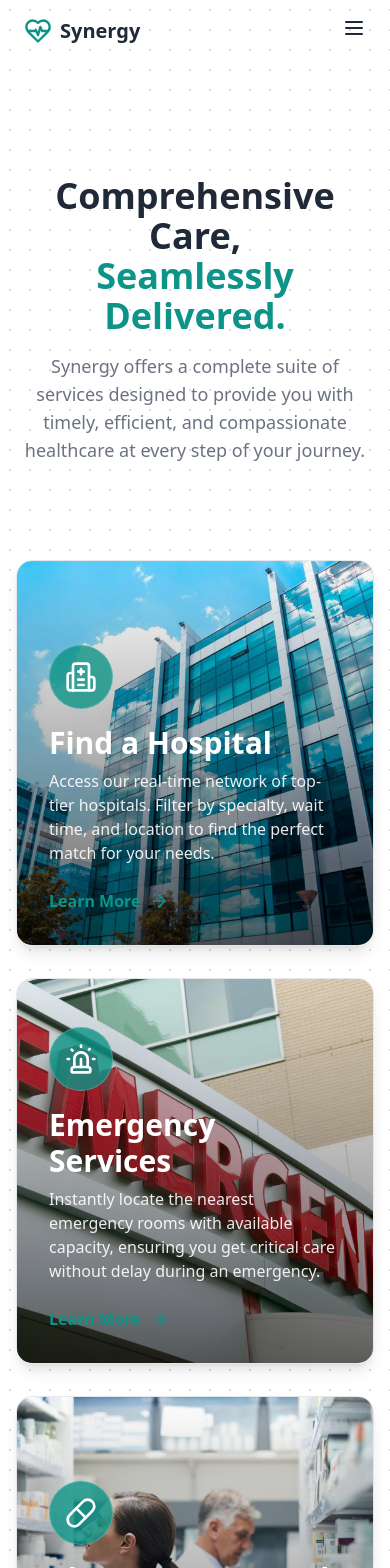
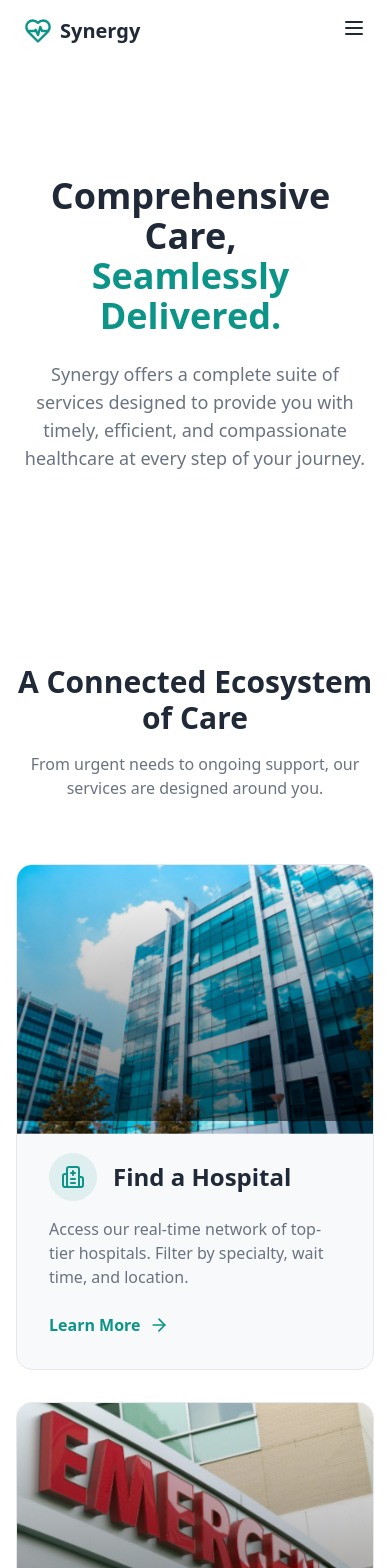
Before and after one commit to barunaniket/Synergy, a React (Vite) app: page /services in a window 390 px wide. Shown: the top 1568 px of the page. Built offline with nearby package versions, Linux system fonts and the light colour scheme.

Commit message:
services page god level done

```diff
--- a/src/pages/ServicesPage.tsx
+++ b/src/pages/ServicesPage.tsx
@@ -1,128 +1,346 @@
-import { motion } from 'framer-motion';
-import { Hospital, Siren, Pill, Home, Video, ArrowRight } from 'lucide-react';
+import React, { useState, useRef } from 'react';
+import { motion, AnimatePresence, useMotionValue, useTransform, useSpring } from 'framer-motion';
+import { Hospital, Siren, Pill, Home, Video, ArrowRight, Plus, ShieldCheck, Zap, Users } from 'lucide-react';
 
+// --- DATA ---
 const services = [
   {
     icon: Hospital,
     title: 'Find a Hospital',
-    description: 'Access our real-time network of top-tier hospitals. Filter by specialty, wait time, and location to find the perfect match for your needs.',
+    description: 'Access our real-time network of top-tier hospitals. Filter by specialty, wait time, and location.',
     link: '/find-a-hospital',
     image: '/dl.beatsnoop.com-final-Al0yVLXNC7.jpg'
   },
   {
     icon: Siren,
     title: 'Emergency Services',
-    description: 'Instantly locate the nearest emergency rooms with available capacity, ensuring you get critical care without delay during an emergency.',
+    description: 'Instantly locate the nearest emergency rooms with available capacity, ensuring you get critical care without delay.',
     link: '/emergency',
     image: '/dl.beatsnoop.com-final-nsrY5TzDuB.jpg'
   },
   {
     icon: Pill,
     title: 'Pharmacy Network',
-    description: 'Connect with our network of pharmacies for prescription fulfillment, medication management, and expert pharmaceutical advice.',
+    description: 'Connect with our network of pharmacies for prescription fulfillment and medication management.',
     link: '/pharmacy',
     image: '/dl.beatsnoop.com-final-JpNHXSut5C.jpg'
   },
   {
     icon: Home,
     title: 'Home Care Visits',
-    description: 'Schedule professional and compassionate in-home visits from qualified doctors and nurses for check-ups, post-operative care, and more.',
+    description: 'Schedule professional and compassionate in-home visits from qualified doctors and nurses.',
     link: '/home-visit',
     image: '/premium_photo-1661658696251-88ca80710869.avif'
   },
   {
     icon: Video,
     title: 'Telehealth Consultations',
-    description: 'Book secure video calls with specialists from the comfort of your home. Get expert medical advice without the need to travel.',
+    description: 'Book secure video calls with specialists from the comfort of your home for expert medical advice.',
     link: '/telehealth',
     image: '/dl.beatsnoop.com-final-epGd54fhW9.jpg'
   },
 ];
 
+const benefits = [
+    {
+        icon: Zap,
+        title: "Speed & Efficiency",
+        description: "Our real-time data network drastically reduces wait times, connecting you to care when seconds count."
+    },
+    {
+        icon: ShieldCheck,
+        title: "Trusted Network",
+        description: "We partner with accredited, high-quality hospitals and providers to ensure you receive the best care."
+    },
+    {
+        icon: Users,
+        title: "Patient-Centric",
+        description: "Our platform is designed with your journey in mind, providing clarity and support at every step."
+    }
+];
+
+const faqs = [
+    {
+        question: "How does Synergy find hospitals so quickly?",
+        answer: "Our platform uses a real-time data network connected directly to our partner hospitals. This allows us to access up-to-the-minute information on bed availability, specialist schedules, and wait times, providing you with the fastest and most accurate results."
+    },
+    {
+        question: "Is there a fee for patients to use Synergy?",
+        answer: "No, our core service of finding and connecting with hospitals is completely free for patients. Our mission is to improve access to care, and we believe that shouldn't come at a cost to those in need."
+    },
+    {
+        question: "How do I schedule a telehealth consultation?",
+        answer: "Simply select the 'Telehealth Consultations' service, browse available specialists, and choose a time that works for you. You'll receive a secure link for your video call once your appointment is confirmed."
+    },
+];
+
+// --- ANIMATION VARIANTS ---
 const containerVariants = {
   hidden: { opacity: 0 },
   visible: {
     opacity: 1,
-    transition: { staggerChildren: 0.15 },
+    transition: { staggerChildren: 0.1, delayChildren: 0.2 },
   },
 };
 
 const itemVariants = {
-  hidden: { opacity: 0, y: 30, scale: 0.98 },
-  visible: {
-    opacity: 1,
-    y: 0,
-    scale: 1,
-    transition: { duration: 0.6, ease: [0.6, 0.01, 0.05, 0.95] },
-  },
+  hidden: { opacity: 0, y: 30 },
+  visible: { opacity: 1, y: 0, transition: { duration: 0.8, ease: [0.22, 1, 0.36, 1] } },
 };
 
+// --- HELPER COMPONENTS ---
+
+const AnimatedWords = ({ text }: { text: string }) => {
+    const words = text.split(" ");
+    return (
+        <span className="inline-block">
+            {words.map((word, i) => (
+                <motion.span key={i} variants={itemVariants} className="inline-block mr-[0.25em]">
+                    {word}
+                </motion.span>
+            ))}
+        </span>
+    );
+};
+
+const ServiceCard = ({ service }: { service: typeof services[0] }) => {
+    const ref = useRef<HTMLAnchorElement>(null);
+
+    const x = useMotionValue(0);
+    const y = useMotionValue(0);
+
+    const xSpring = useSpring(x, { stiffness: 300, damping: 30 });
+    const ySpring = useSpring(y, { stiffness: 300, damping: 30 });
+
+    const rotateX = useTransform(ySpring, [-0.5, 0.5], ['7.5deg', '-7.5deg']);
+    const rotateY = useTransform(xSpring, [-0.5, 0.5], ['-7.5deg', '7.5deg']);
+
+    const handleMouseMove = (e: React.MouseEvent<HTMLAnchorElement, MouseEvent>) => {
+        if (!ref.current) return;
+        const rect = ref.current.getBoundingClientRect();
+        const width = rect.width;
+        const height = rect.height;
+        const mouseX = e.clientX - rect.left;
+        const mouseY = e.clientY - rect.top;
+        const xPct = mouseX / width - 0.5;
+        const yPct = mouseY / height - 0.5;
+        x.set(xPct);
+        y.set(yPct);
+    };
+
+    const handleMouseLeave = () => {
+        x.set(0);
+        y.set(0);
+    };
+
+    return (
+        <motion.a
+            ref={ref}
+            href={service.link}
+            onMouseMove={handleMouseMove}
+            onMouseLeave={handleMouseLeave}
+            style={{ transformStyle: "preserve-3d", rotateX, rotateY }}
+            variants={itemVariants}
+            className="block group rounded-2xl overflow-hidden border border-border bg-surface relative"
+        >
+            <div className="relative h-64">
+                <motion.img
+                    src={service.image}
+                    alt={service.title}
+                    className="absolute inset-0 w-full h-full object-cover"
+                    style={{
+                        transformStyle: "preserve-3d",
+                        scale: 1.1,
+                        transition: 'transform 0.4s ease',
+                    }}
+                    whileHover={{ scale: 1.05 }}
+                />
+                <div className="absolute inset-0 bg-gradient-to-t from-black/50 to-transparent"></div>
+            </div>
+            <div className="p-8" style={{ transform: "translateZ(50px)" }}>
+                <div className="flex items-center gap-4 mb-4">
+                    <div className="flex-shrink-0 h-12 w-12 flex items-center justify-center rounded-full bg-primary/10 text-primary">
+                        <service.icon size={24} />
+                    </div>
+                    <h3 className="text-2xl font-bold text-text-primary">{service.title}</h3>
+                </div>
+                <p className="text-text-secondary mb-6">{service.description}</p>
+                <div className="flex items-center font-semibold text-primary transition-transform duration-300 group-hover:translate-x-1">
+                  Learn More <ArrowRight className="ml-2 h-5 w-5" />
+                </div>
+            </div>
+        </motion.a>
+    );
+};
+
+const AccordionItem = ({ faq, isOpen, onToggle }: { faq: typeof faqs[0], isOpen: boolean, onToggle: () => void }) => {
+    return (
+        <motion.div className="border-b border-border" layout>
+            <motion.button
+                className="flex w-full items-center justify-between py-6 text-left"
+                onClick={onToggle}
+            >
+                <span className="text-lg font-medium text-text-primary">{faq.question}</span>
+                <motion.div animate={{ rotate: isOpen ? 45 : 0 }} transition={{ duration: 0.3 }}>
+                   <Plus className="h-6 w-6 text-text-secondary"/>
+                </motion.div>
+            </motion.button>
+            <AnimatePresence>
+                {isOpen && (
+                    <motion.div
+                        initial={{ opacity: 0, height: 0 }}
+                        animate={{ opacity: 1, height: 'auto' }}
+                        exit={{ opacity: 0, height: 0 }}
+                        transition={{ duration: 0.3, ease: 'easeInOut' }}
+                        className="overflow-hidden"
+                    >
+                        <p className="pb-6 text-text-secondary">{faq.answer}</p>
+                    </motion.div>
+                )}
+            </AnimatePresence>
+        </motion.div>
+    );
+};
+
+
+// --- MAIN PAGE COMPONENT ---
 function ServicesPage() {
+  const [openFaq, setOpenFaq] = useState<number | null>(0);
+
   return (
-    <div className="pt-20 overflow-x-hidden">
+    <div className="pt-20 bg-background overflow-x-hidden">
       {/* Hero Section */}
       <motion.section
         initial="hidden"
         animate="visible"
         variants={containerVariants}
-        className="py-24 md:py-32 text-center"
+        className="py-24 md:py-32 text-center relative"
       >
+        <div className="absolute inset-0 h-full w-full bg-surface [mask-image:radial-gradient(100%_50%_at_top_center,white,transparent)] -z-10"></div>
         <div className="container mx-auto px-4 md:px-6">
           <motion.h1 variants={itemVariants} className="text-4xl md:text-6xl font-bold text-text-primary">
-            Comprehensive Care,
+            <AnimatedWords text="Comprehensive Care," />
             <br />
-            <span className="text-primary">Seamlessly Delivered.</span>
+            <span className="text-primary"><AnimatedWords text="Seamlessly Delivered." /></span>
           </motion.h1>
-          <motion.p variants={itemVariants} className="mt-4 max-w-3xl mx-auto text-lg text-text-secondary">
+          <motion.p variants={itemVariants} className="mt-6 max-w-3xl mx-auto text-lg text-text-secondary">
             Synergy offers a complete suite of services designed to provide you with timely, efficient, and compassionate healthcare at every step of your journey.
           </motion.p>
         </div>
       </motion.section>
 
       {/* Services Grid */}
-      <motion.section
+      <section className="container mx-auto px-4 md:px-6 py-24 md:py-32">
+        <motion.div
+            className="text-center mb-16"
+            initial={{ opacity: 0, y: 20 }}
+            whileInView={{ opacity: 1, y: 0 }}
+            viewport={{ once: true, amount: 0.5 }}
+            transition={{ duration: 0.6 }}
+        >
+            <h2 className="text-3xl font-bold text-text-primary sm:text-4xl">A Connected Ecosystem of Care</h2>
+            <p className="mt-4 max-w-2xl mx-auto text-text-secondary">
+                From urgent needs to ongoing support, our services are designed around you.
+            </p>
+        </motion.div>
+        <motion.div
+            className="grid grid-cols-1 md:grid-cols-2 lg:grid-cols-3 gap-8"
+            style={{ perspective: "1000px" }}
+            variants={containerVariants}
             initial="hidden"
             whileInView="visible"
             viewport={{ once: true, amount: 0.1 }}
+        >
+          {services.map((service) => <ServiceCard key={service.title} service={service} />)}
+        </motion.div>
+      </section>
+
+      {/* Benefits Section */}
+      <section className="py-24 md:py-32 bg-surface border-y border-border">
+          <div className="container mx-auto px-4 md:px-6">
+            <motion.div
+                className="text-center mb-16"
+                initial={{ opacity: 0, y: 20 }}
+                whileInView={{ opacity: 1, y: 0 }}
+                viewport={{ once: true, amount: 0.5 }}
+                transition={{ duration: 0.6 }}
+            >
+                <h2 className="text-3xl font-bold text-text-primary sm:text-4xl">Why Choose Synergy?</h2>
+                <p className="mt-4 max-w-2xl mx-auto text-text-secondary">
+                    We're committed to revolutionizing your healthcare experience.
+                </p>
+            </motion.div>
+            <motion.div
+                className="grid grid-cols-1 md:grid-cols-3 gap-8"
                 variants={containerVariants}
-        className="container mx-auto px-4 md:px-6 pb-24 md:pb-32"
+                initial="hidden"
+                whileInView="visible"
+                viewport={{ once: true, amount: 0.3 }}
             >
-        <div className="grid grid-cols-1 lg:grid-cols-2 gap-8">
-          {services.map((service) => (
-            <motion.div key={service.title} variants={itemVariants}>
-              <motion.a
-                href={service.link}
-                className="block group relative rounded-2xl overflow-hidden border border-border shadow-lg"
-                whileHover="hover"
-              >
-                <div className="relative h-96">
-                  <img src={service.image} alt={service.title} className="absolute inset-0 w-full h-full object-cover transition-transform duration-500 ease-in-out group-hover:scale-105" />
-                  <div className="absolute inset-0 bg-gradient-to-t from-black/60 via-black/30 to-transparent"></div>
+                {benefits.map(benefit => (
+                    <motion.div key={benefit.title} variants={itemVariants} className="text-center p-8">
+                        <div className="flex items-center justify-center h-16 w-16 rounded-full bg-primary/10 text-primary mx-auto mb-6">
+                            <benefit.icon size={32} />
                         </div>
-                <div className="absolute bottom-0 left-0 p-8 text-white">
-                    {/* --- THIS SECTION IS OPTIMIZED --- */}
-                    <motion.div
-                      // Removed backdrop-blur-sm for better performance
-                      className="flex items-center justify-center h-16 w-16 rounded-full bg-primary/80 border border-white/20 mb-4 transition-all duration-300 group-hover:bg-primary"
-                      variants={{ hover: { scale: 1.1, rotate: 5 } }}
-                    >
-                        <service.icon size={32} />
+                        <h3 className="text-xl font-bold text-text-primary mb-2">{benefit.title}</h3>
+                        <p className="text-text-secondary">{benefit.description}</p>
                     </motion.div>
-                    {/* --- END OF OPTIMIZATION --- */}
-                    <h3 className="text-3xl font-bold">{service.title}</h3>
-                    <p className="mt-2 text-white/90 max-w-md">{service.description}</p>
-                    <motion.div
-                      className="flex items-center mt-6 font-semibold text-primary"
-                      variants={{ hover: { x: 5 } }}
-                    >
-                      Learn More <ArrowRight className="ml-2 h-5 w-5" />
+                ))}
             </motion.div>
           </div>
-              </motion.a>
+      </section>
+
+      {/* FAQ Section */}
+      <section className="container mx-auto px-4 md:px-6 py-24 md:py-32">
+        <motion.div
+            className="text-center mb-16"
+            initial={{ opacity: 0, y: 20 }}
+            whileInView={{ opacity: 1, y: 0 }}
+            viewport={{ once: true, amount: 0.5 }}
+            transition={{ duration: 0.6 }}
+        >
+            <h2 className="text-3xl font-bold text-text-primary sm:text-4xl">Frequently Asked Questions</h2>
         </motion.div>
+        <motion.div
+            className="max-w-3xl mx-auto"
+            variants={containerVariants}
+            initial="hidden"
+            whileInView="visible"
+            viewport={{ once: true, amount: 0.2 }}
+        >
+            {faqs.map((faq, index) => (
+                <AccordionItem
+                    key={index}
+                    faq={faq}
+                    isOpen={openFaq === index}
+                    onToggle={() => setOpenFaq(openFaq === index ? null : index)}
+                />
             ))}
-        </div>
-      </motion.section>
+        </motion.div>
+      </section>
+
+      {/* CTA Section */}
+       <section className="py-24 md:py-32 bg-surface border-t border-border">
+            <motion.div
+                className="container mx-auto px-4 md:px-6 text-center"
+                initial={{ opacity: 0, y: 20 }}
+                whileInView={{ opacity: 1, y: 0 }}
+                viewport={{ once: true, amount: 0.5 }}
+                transition={{ duration: 0.8 }}
+            >
+                <h2 className="text-3xl font-bold text-text-primary sm:text-4xl">Ready to Find Care?</h2>
+                <p className="mt-4 max-w-2xl mx-auto text-text-secondary">
+                    Take the next step in your healthcare journey. Our network is ready to help you find the best care, faster.
+                </p>
+                <a
+                  href="/find-a-hospital"
+                  className="inline-flex mt-8 h-12 items-center justify-center rounded-md bg-primary px-8 text-sm font-medium text-white shadow-lg transition-transform hover:scale-105"
+                >
+                  Start Your Search
+                </a>
+            </motion.div>
+      </section>
+
     </div>
   );
 }
```
Lines whose indentation alone changed are shown as unchanged.
